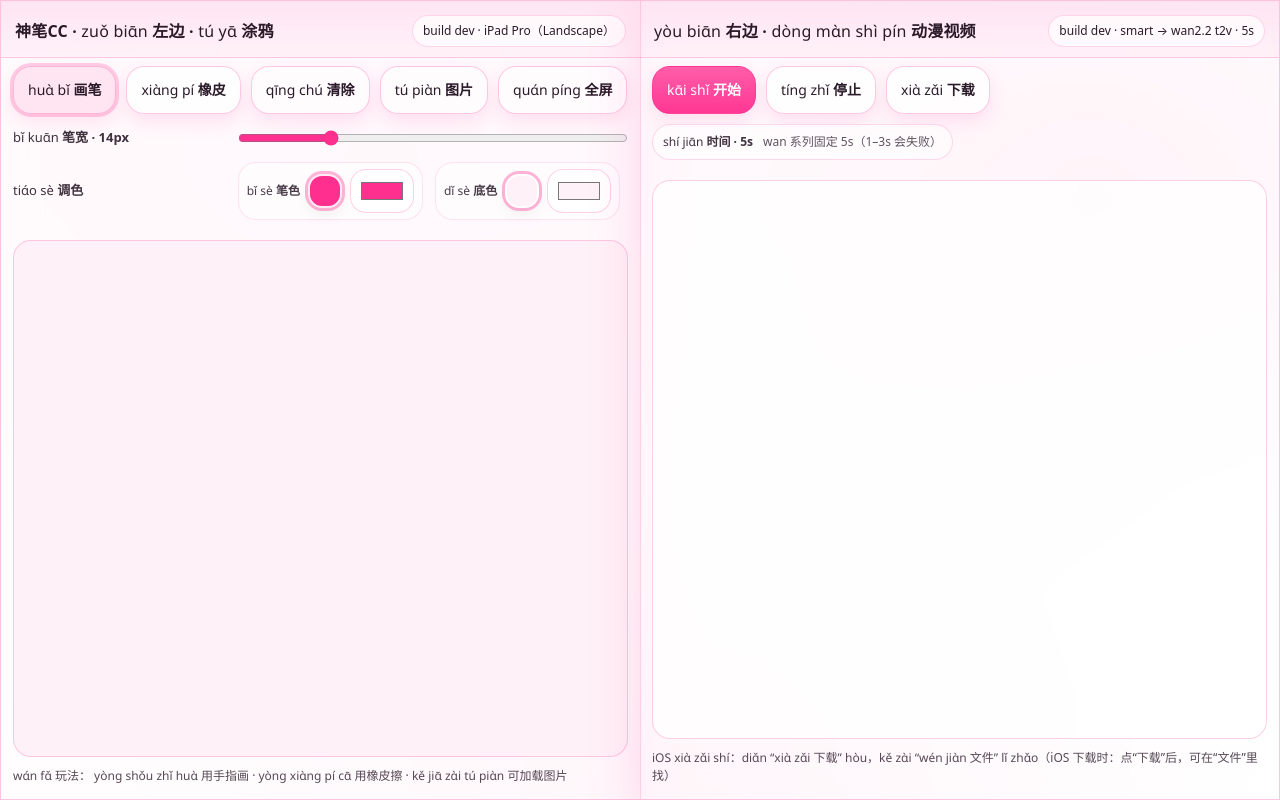
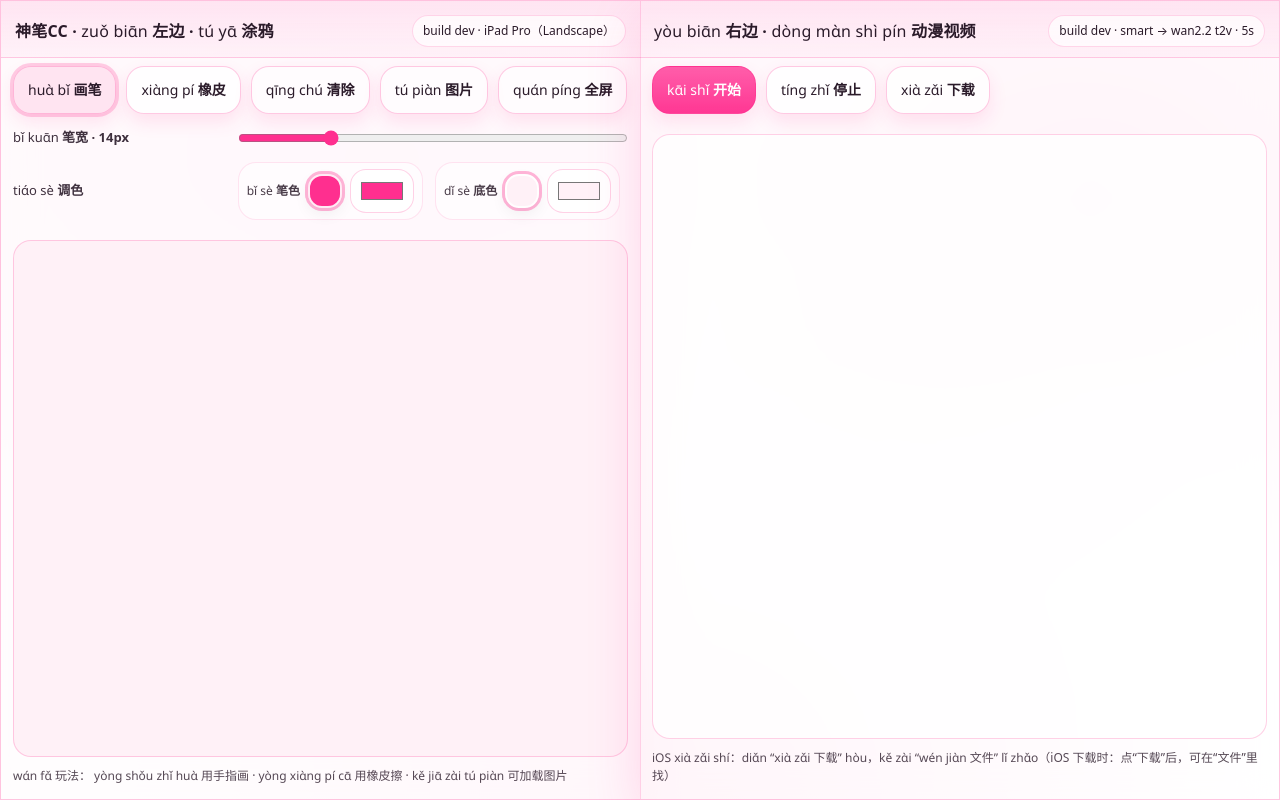
Before and after one commit to Ali1995A/image2vidio, a Next.js app: page / in a window 1280 px wide. Built offline with nearby package versions, Linux system fonts and the light colour scheme.

Commit message:
UI: remove duration hint block

```diff
--- a/components/VideoGenerator.tsx
+++ b/components/VideoGenerator.tsx
@@ -418,15 +418,6 @@ export default function VideoGenerator({ doodleRef }: Props) {
               <span className="pinyin-text">{py("fēn xiǎng")}</span> 分享
             </button>
           ) : null}
-
-          <div className="timeInline" aria-label="video duration">
-            <div className="timeInlineLabel">
-              <span className="pinyin-text">{py("shí jiān")}</span> 时间 · 5s
-            </div>
-            <div className="hint" style={{ opacity: 0.75, whiteSpace: "nowrap" }}>
-              wan 系列固定 5s（1–3s 会失败）
-            </div>
-          </div>
         </div>
 
         {status ? <div className="hint">{status}</div> : null}
```
